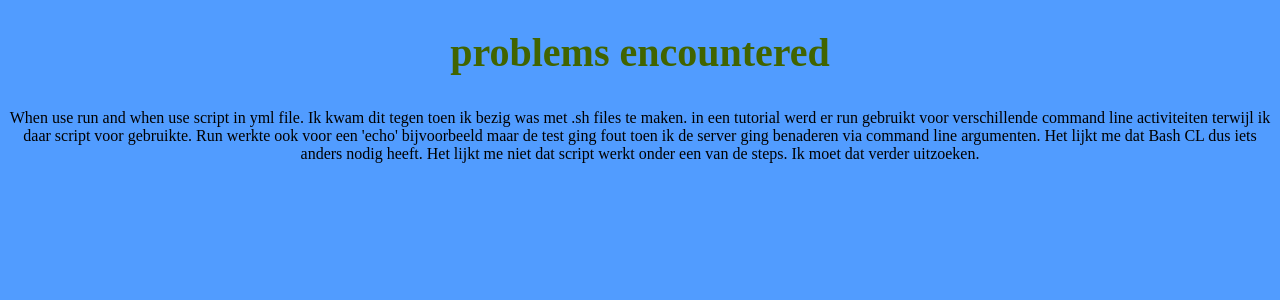
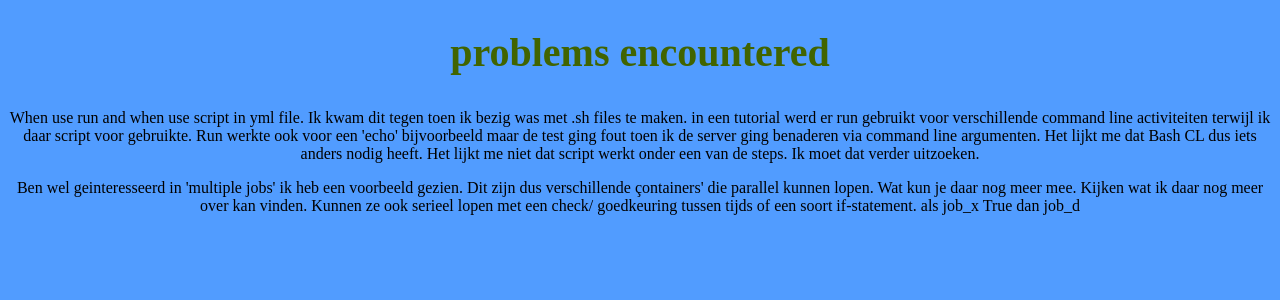
Before and after one commit to hwk246/cd, a Flask app: page /about/ in a window 1280 px wide. Shown: the part 457-757 px from the top of the page. Run offline with Flask 2, Linux system fonts and the light colour scheme.

Commit message:
update problems

```diff
--- a/templates/about.html
+++ b/templates/about.html
@@ -24,5 +24,12 @@
   dus iets anders nodig heeft. Het lijkt me niet dat script werkt onder een van
   de steps. Ik moet dat verder uitzoeken.
 </p>
+<p>
+  Ben wel geinteresseerd in 'multiple jobs' ik heb een voorbeeld gezien. Dit
+  zijn dus verschillende çontainers' die parallel kunnen lopen. Wat kun je daar
+  nog meer mee. Kijken wat ik daar nog meer over kan vinden. Kunnen ze ook
+  serieel lopen met een check/ goedkeuring tussen tijds of een soort
+  if-statement. als job_x True dan job_d
+</p>
 
 {% endblock content %}
```
